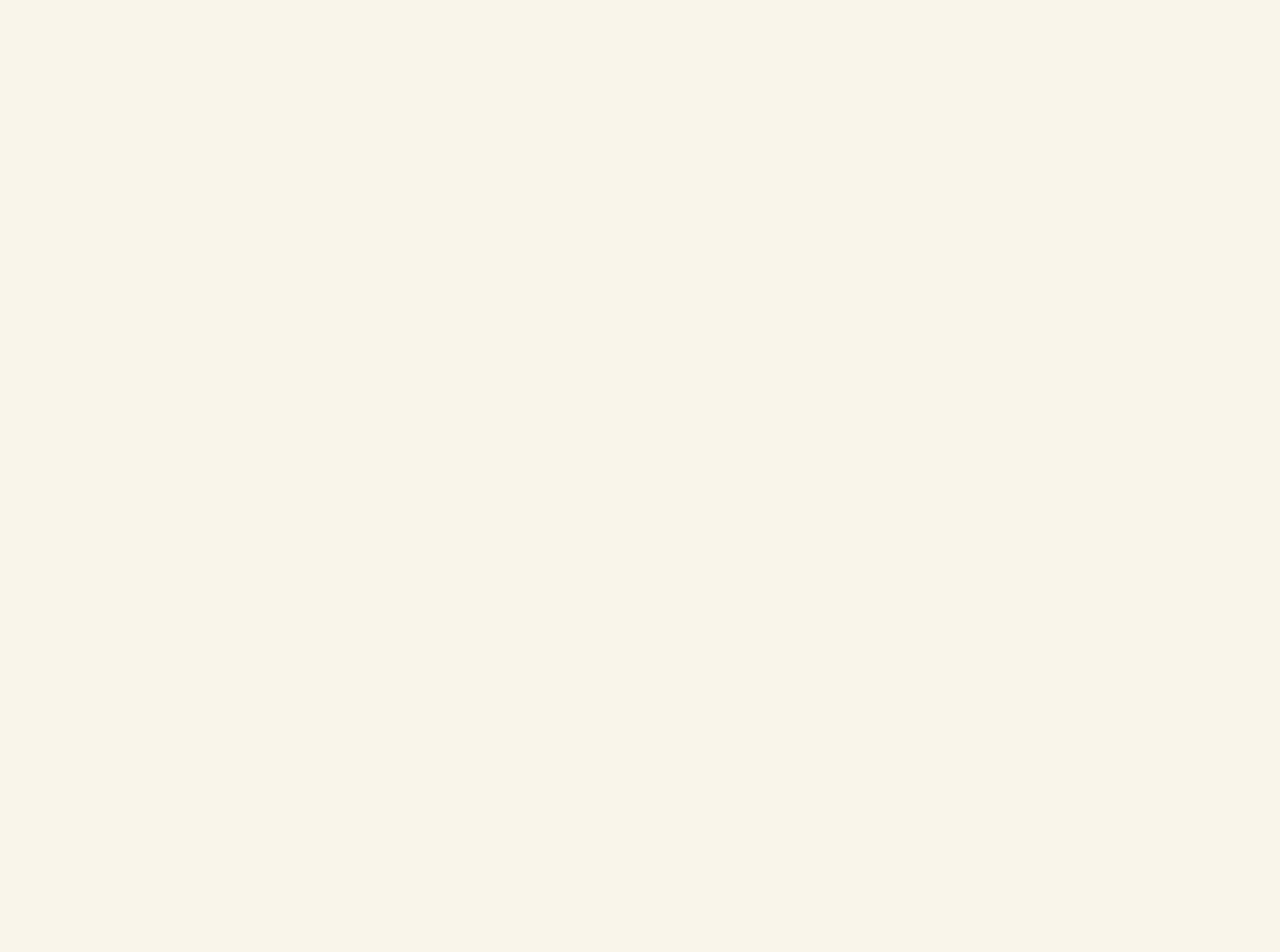
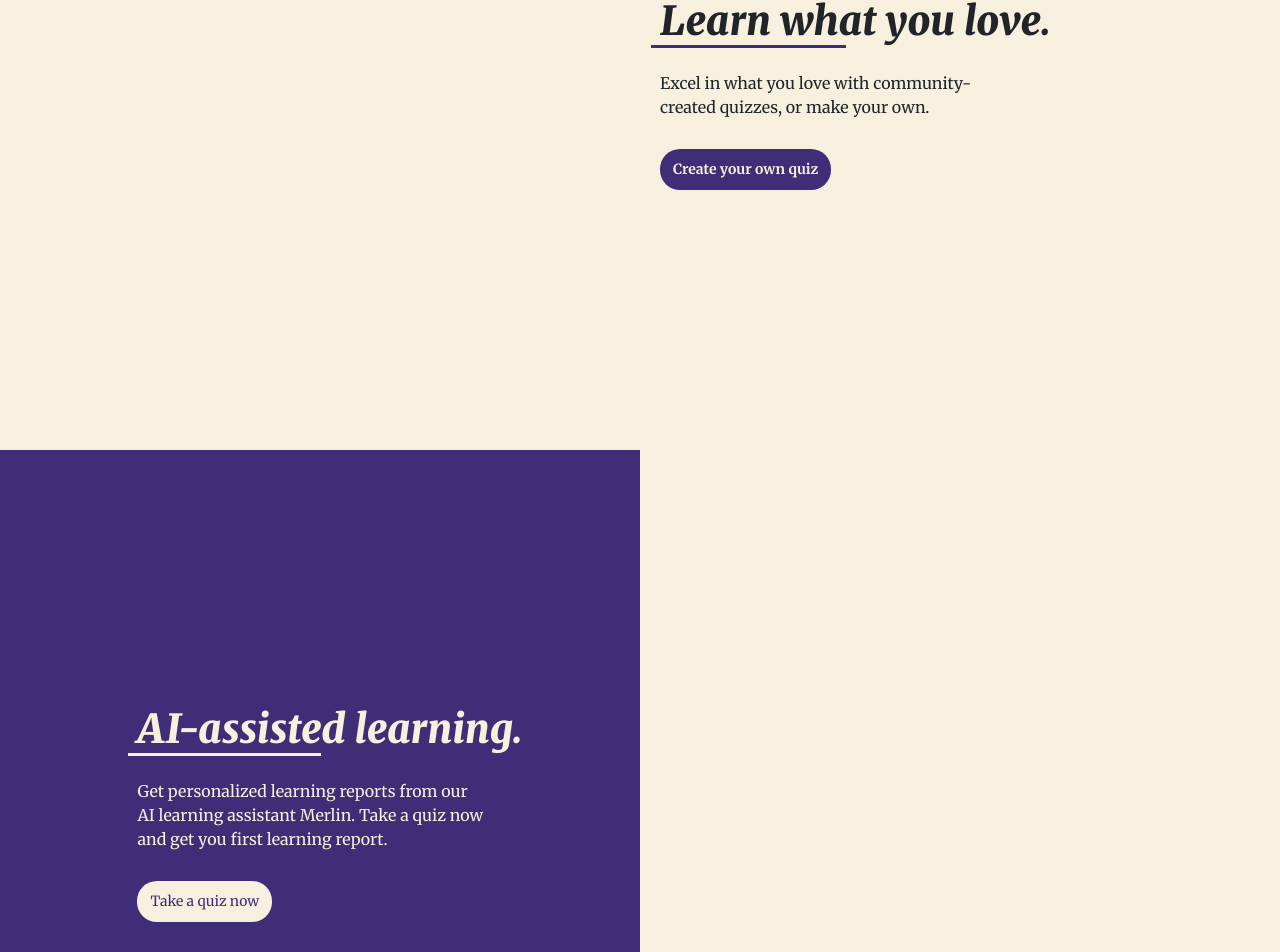
Before and after one commit to miilos/quizwiz-frontend, a React (Vite) app: page / in a window 1280 px wide. Shown: the part 366-1318 px from the top of the page. Before the commit the page ends 800 px from the top, so only its background shows below. Built offline with nearby package versions, Linux system fonts and the light colour scheme.

Commit message:
Add home page and set up sass & apollo client

```diff
--- a/package.json
+++ b/package.json
@@ -10,12 +10,15 @@
     "preview": "vite preview"
   },
   "dependencies": {
+    "@apollo/client": "^4.0.11",
     "bootstrap": "^5.3.8",
+    "graphql": "^16.12.0",
     "react": "^19.2.0",
     "react-bootstrap": "^2.10.10",
     "react-dom": "^19.2.0",
     "react-icons": "^5.5.0",
-    "react-router": "^7.11.0"
+    "react-router": "^7.11.0",
+    "rxjs": "^7.8.2"
   },
   "devDependencies": {
     "@eslint/js": "^9.39.1",
--- a/src/components/App.tsx
+++ b/src/components/App.tsx
@@ -1,5 +1,5 @@
 import { Route, Routes } from "react-router"
-import Home from "./Home"
+import Home from "./Home/Home"
 import Navigation from "./Navbar/Navbar"
 
 function App() {
--- /dev/null
+++ b/src/components/Button/Button.tsx
@@ -0,0 +1,17 @@
+type ButtonProps = {
+  variant: string
+  children: React.ReactNode
+  extraClasses?: string
+}
+
+function Button({ variant, children, extraClasses = '' }: ButtonProps) {
+  return (
+    <>
+      <button className={`btn btn--${variant} ${extraClasses}`}>
+        {children}
+      </button>
+    </>
+  )
+}
+
+export default Button
--- /dev/null
+++ b/src/components/Button/_button.scss
@@ -0,0 +1,26 @@
+.btn {
+  padding: 0.9rem 1.2rem;
+  border-radius: 2rem;
+  font-size: 1.4rem;
+
+  &--primary {
+    background-color: $color-primary--dark;
+    color: $color-secondary--light;
+    font-weight: bold;
+
+    &:hover {
+      background-color: $color-primary--dark;
+      color: $color-secondary--light;
+    }
+  }
+
+  &--secondary {
+    background-color: $color-secondary--light;
+    color: $color-primary--dark;
+
+    &:hover {
+      background-color: $color-secondary--light;
+      color: $color-primary--dark;
+    }
+  }
+}
--- /dev/null
+++ b/src/components/Home/Home.tsx
@@ -0,0 +1,47 @@
+import Button from "../Button/Button"
+
+function Home() {
+  return (
+    <>
+      <div className="splash splash--learn">
+        <div className="splash__section splash__section__learn--left">
+
+        </div>
+        <div className="splash__section splash__section__learn--right">
+          <div className="splash__container">
+            <div className="splash__section__learn--right__header underlined underlined--primary">
+              Learn what you love.
+            </div>
+            <p className="splash__section__learn--right__text">
+              Excel in what you love with community-created quizzes, or make your own.
+            </p>
+            <Button variant="primary">
+              Create your own quiz
+            </Button>
+          </div>
+        </div>
+      </div>
+
+      <div className="splash splash--ai">
+        <div className="splash__section splash__section__ai--left">
+          <div className="splash__container">
+            <div className="splash__section__ai--left__header underlined underlined--secondary">
+              AI-assisted learning.
+            </div>
+            <p className="splash__section__ai--left__text">
+              Get personalized learning reports from our AI learning assistant Merlin. Take a quiz now and get you first learning report.
+            </p>
+            <Button variant="secondary">
+              Take a quiz now
+            </Button>
+          </div>
+        </div>
+        <div className="splash__section splash__section__ai--right">
+
+        </div>
+      </div>
+    </>
+  )
+}
+
+export default Home
--- /dev/null
+++ b/src/components/Home/_home.scss
@@ -0,0 +1,88 @@
+.splash {
+  height: 90vh;
+  display: flex;
+
+  &__container {
+    display: flex;
+    flex-direction: column;
+    align-items: flex-start;
+    justify-content: center;
+    gap: 2rem;
+  }
+
+  @include media-breakpoint-down(md) {
+    flex-direction: column;
+  }
+
+  &__section {
+    height: 100%;
+    width: 50%;
+
+    &__learn {
+      &--right {
+        padding-left: 2rem;
+        display: flex;
+        align-items: center;
+        justify-content: flex-start;
+
+        @include media-breakpoint-down(md) {
+          order: 1;
+          width: 100%;
+        }
+
+        &__header {
+          font-size: 4rem;
+          font-weight: 900;
+          font-style: italic;
+          position: relative;
+        }
+
+        &__text {
+          width: 35rem;
+        }
+      }
+
+      &--left {
+        @include media-breakpoint-down(md) {
+          order: 2;
+          width: 100%;
+        }
+      }
+    }
+
+    &__ai {
+      &--right {
+        @include media-breakpoint-down(md) {
+          order: 2;
+          width: 100%;
+        }
+      }
+
+      &--left {
+        background-color: $color-primary--dark;
+        padding-left: 2rem;
+        display: flex;
+        align-items: center;
+        justify-content: center;
+
+        &__header {
+          font-size: 4rem;
+          font-weight: 900;
+          font-style: italic;
+          position: relative;
+          color: $color-secondary--light;
+        }
+
+        &__text {
+          width: 35rem;
+          color: $color-secondary--light;
+        }
+
+        @include media-breakpoint-down(md) {
+          order: 1;
+          width: 100%;
+        }
+      }
+    }
+  }
+}
--- a/src/components/Navbar/_navbar.scss
+++ b/src/components/Navbar/_navbar.scss
@@ -1,7 +1,11 @@
 .nav {
   padding: 1rem;
   background-color: $color-primary--dark;
-
+  box-shadow: $box-shadow--bottom;
+  position: sticky;
+  top: 0;
+  left: 0;
+  z-index: 999;
   display: flex;
   align-items: center;
   gap: 2rem;
--- a/src/main.tsx
+++ b/src/main.tsx
@@ -3,11 +3,21 @@ import { createRoot } from 'react-dom/client'
 import { BrowserRouter } from 'react-router'
 import App from './components/App.tsx'
 import './style/main.scss'
+import { ApolloClient, InMemoryCache } from "@apollo/client";
+import { ApolloProvider } from "@apollo/client/react";
+import { HttpLink } from '@apollo/client'
+
+const client = new ApolloClient({
+  link: new HttpLink({uri: 'http://127.0.0.1:38001/graphql/'}),
+  cache: new InMemoryCache()
+})
 
 createRoot(document.getElementById('root')!).render(
   <StrictMode>
-    <BrowserRouter>
-      <App />
-    </BrowserRouter>
+    <ApolloProvider client={client}>
+      <BrowserRouter>
+        <App />
+      </BrowserRouter>
+    </ApolloProvider>
   </StrictMode>
 )
--- /dev/null
+++ b/src/style/_utils.scss
@@ -0,0 +1,23 @@
+.underlined {
+  &::before {
+    content: '';
+    width: 50%;
+    height: 0.3rem;
+    background-color: currentColor;
+    position: absolute;
+    bottom: 0.3rem;
+    left: -0.9rem;
+  }
+
+  &--primary {
+    &::before {
+      background-color: $color-primary--dark;
+    }
+  }
+
+  &--secondary {
+    &::before {
+      background-color: $color-secondary--light;
+    }
+  }
+}
--- a/src/style/_variables.scss
+++ b/src/style/_variables.scss
@@ -1,7 +1,9 @@
 $color-primary--dark: #3F2D77;
 $color-primary--medium: #5D408C;
-$color-primary--dark--light: #7173B5;
+$color-primary--light: #7173B5;
 $color-secondary--dark: #F5C670;
-$color-secondary--light: #FAF5EB;
+$color-secondary--light: #f8f0df;
 
 $font--primary: "Merriweather", serif;
+
+$box-shadow--bottom: 0 0.1rem 1.3rem 0.1rem #000;
--- a/src/style/main.scss
+++ b/src/style/main.scss
@@ -3,5 +3,8 @@
 @import 'bootstrap/scss/bootstrap.scss';
 
 @import './base';
+@import './utils';
 
 @import '../components/Navbar/navbar';
+@import '../components/Button/button';
+@import '../components/Home/home';
```
Also changed, not shown: src/components/Home.tsx (deleted, +0 -9 lines), 1 other file (tests, documents, lock files or other folders).
